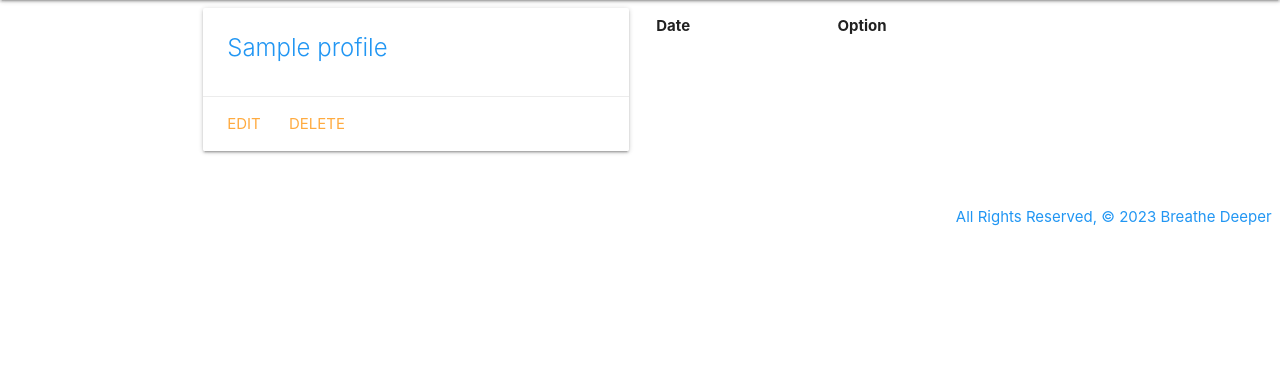
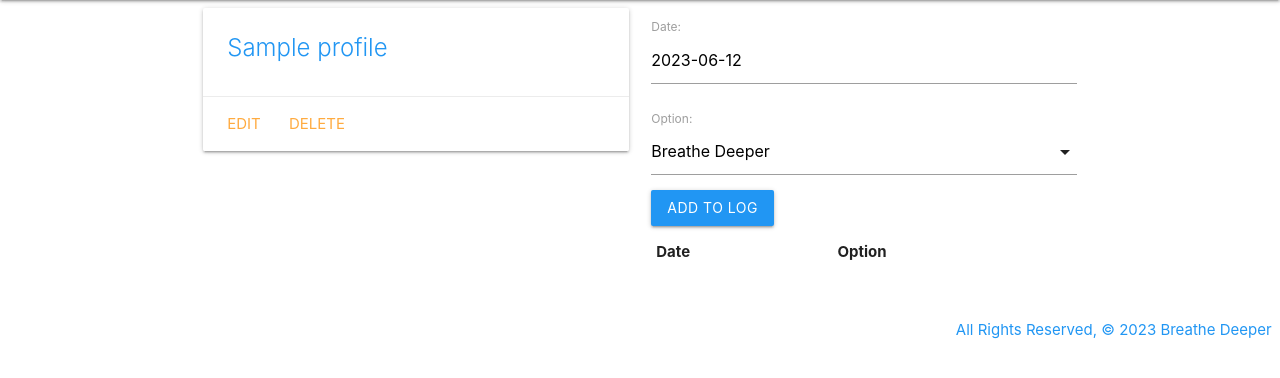
Before and after one commit to dolveda/BreatheDeeper, a Django app: page /profiles/1/ in a window 1280 px wide. Shown: the part 64-442 px from the top of the page. Run offline with Django 5.2, Linux system fonts and the light colour scheme; tables that the repository leaves empty hold one stand-in row (values such as "Sample post"); data that the repository does not hold is empty.

Commit message:
add log form and add functionality to profile detail template

```diff
--- /dev/null
+++ b/main_app/forms.py
@@ -0,0 +1,7 @@
+from django.forms import ModelForm
+from .models import Log
+
+class LogForm(ModelForm):
+    class Meta:
+        model = Log
+        fields = ['date', 'option']
--- a/main_app/templates/base.html
+++ b/main_app/templates/base.html
@@ -6,6 +6,7 @@
     <meta name="viewport" content="width=device-width, initial-scale=1.0">
     <title>Breathe Deeper</title>
     <link rel="stylesheet" href="https://cdnjs.cloudflare.com/ajax/libs/materialize/1.0.0/css/materialize.min.css">
+    <script src="https://cdnjs.cloudflare.com/ajax/libs/materialize/1.0.0/js/materialize.min.js"></script>
 </head>
 <body>
     <header class="navbar-fixed">
--- a/main_app/templates/profiles/detail.html
+++ b/main_app/templates/profiles/detail.html
@@ -14,6 +14,11 @@
         </div>
     </div>
     <div class="col s6">
+        <form action="{% url 'add_log' profile.id %}" method="POST">
+            {% csrf_token %}
+            {{ log_form.as_p }}
+            <input type="submit" class="btn blue" value="Add to Log">
+        </form>
         <table class="striped">
           <thead>
             <tr><th>Date</th><th>Option</th></tr>
@@ -29,4 +34,18 @@
         </table>
       </div>
 </div>
+
+<script>
+    const dateEl = document.getElementById('id_date');
+    M.Datepicker.init(dateEl, {
+        format: 'yyyy-mm-dd',
+        defaultDate: new Date(),
+        setDefaultDate: true,
+        autoClose: true
+    });
+
+    const selectEl = document.getElementById('id_option');
+    M.FormSelect.init(selectEl);
+</script>
+
 {% endblock %}
--- a/main_app/urls.py
+++ b/main_app/urls.py
@@ -8,5 +8,6 @@ urlpatterns = [
     path('profiles/create', views.ProfileCreate.as_view(), name='profiles_create'),
     path('profiles/<int:pk>/update/', views.ProfileUpdate.as_view(), name='profiles_update'),
     path('profiles/<int:pk>/delete', views.ProfileDelete.as_view(), name='profiles_delete'),
+    path('profiles/<int:profile_id>/add_log/', views.add_log, name='add_log'),
     path('cities/', views.cities_index, name='index'),
 ]
--- a/main_app/views.py
+++ b/main_app/views.py
@@ -1,6 +1,7 @@
-from django.shortcuts import render
+from django.shortcuts import render, redirect
 from django.views.generic.edit import CreateView, UpdateView, DeleteView
 from .models import Profile, City
+from .forms import LogForm
 
 def home(request):
     return render(request, 'home.html')
@@ -11,7 +12,16 @@ def profiles_index(request):
 
 def profiles_detail(request, profile_id):
     profile = Profile.objects.get(id=profile_id)
-    return render(request, 'profiles/detail.html', { 'profile': profile })
+    log_form = LogForm()
+    return render(request, 'profiles/detail.html', { 'profile': profile, 'log_form': log_form })
+
+def add_log(request, profile_id):
+    form = LogForm(request.POST)
+    if form.is_valid():
+        new_log = form.save(commit=False)
+        new_log.profile_id = profile_id
+        new_log.save()
+    return redirect('detail', profile_id=profile_id)
 
 def cities_index(request):
     return render(request, 'cities/index.html')
```
